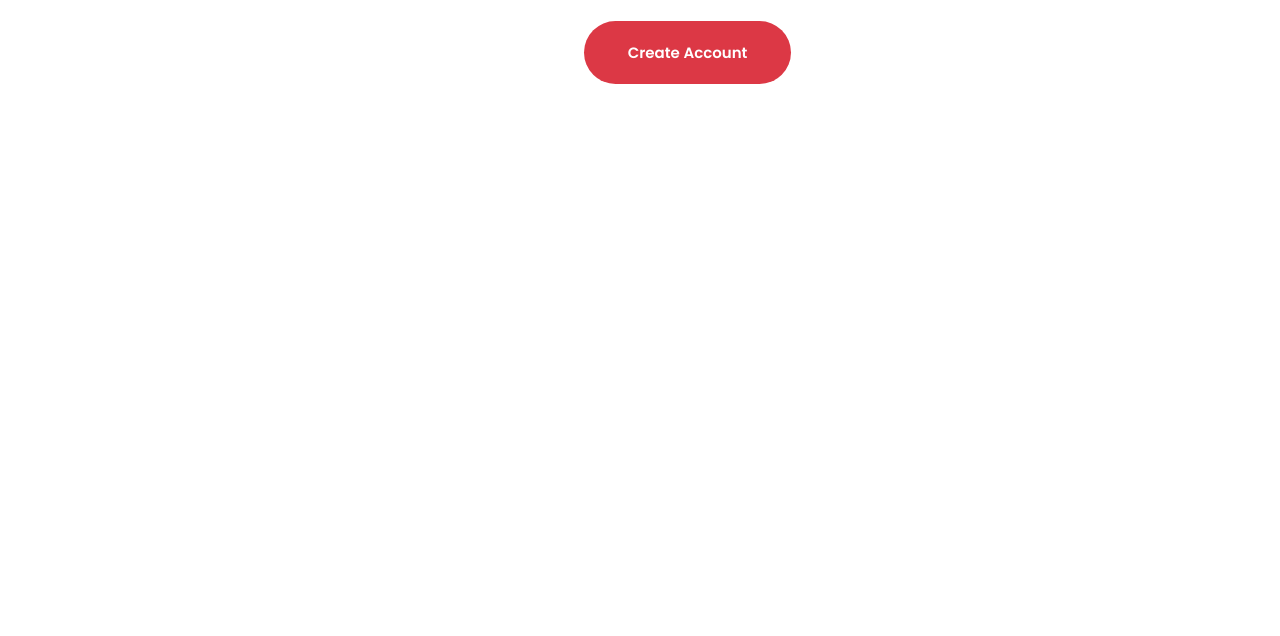
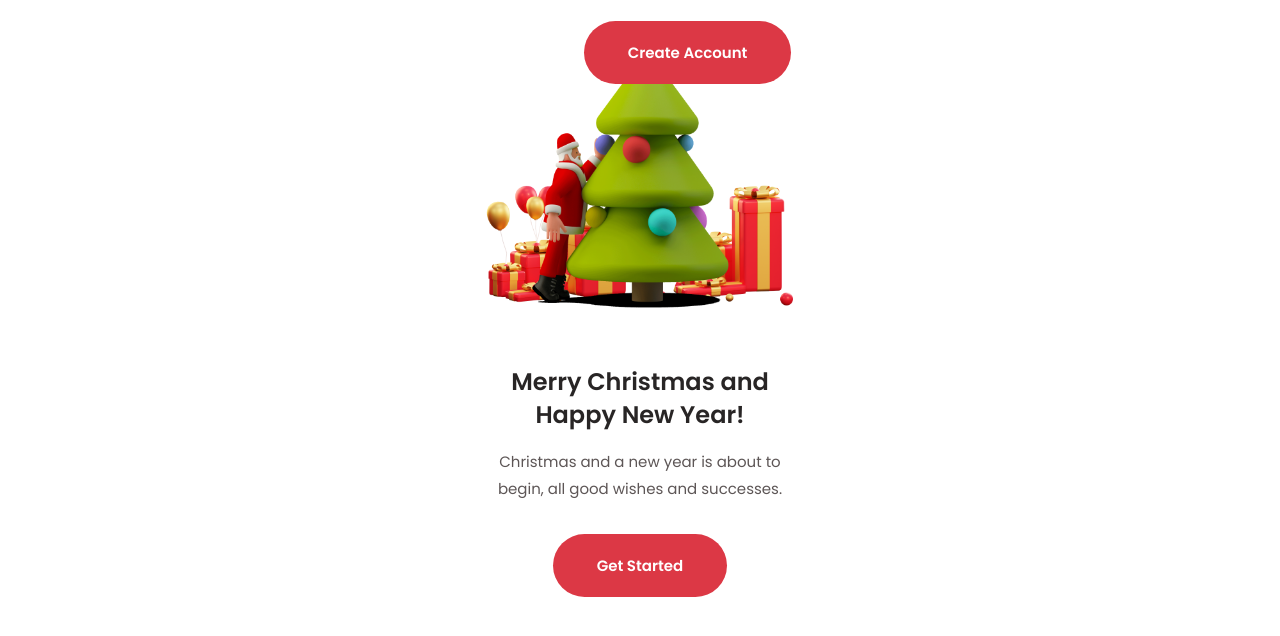
Before and after one commit to fajarfadillahh/christmas-landing-page-html-css-javascript, a plain HTML site: page index.html in a window 1280 px wide. Shown: the part 94-730 px from the top of the page. Drawn offline with nearby package versions, Linux system fonts and the light colour scheme.

Commit message:
home section

```diff
--- a/index.html
+++ b/index.html
@@ -66,6 +66,28 @@
     </header>
     <!-- ===== HEADER SECTION ===== -->
 
+    <main class="main">
+      <!-- ===== HOME SECTION ===== -->
+      <section class="home section">
+        <div class="home__container container grid">
+          <img src="./img/home.png" alt="" class="home__img" />
+
+          <div class="home__data">
+            <h1 class="home__title section-title">
+              Merry Christmas and <br />
+              Happy New Year!
+            </h1>
+            <p class="home__text section-text section-bottom">
+              Christmas and a new year is about to begin, all good wishes and
+              successes.
+            </p>
+            <a href="#" class="home__button button">Get started</a>
+          </div>
+        </div>
+      </section>
+      <!-- ===== HOME SECTION ===== -->
+    </main>
+
     <!-- ===== SWIPER JS ===== -->
     <script src="https://unpkg.com/swiper@8/swiper-bundle.min.js"></script>
 
--- a/scss/index.scss
+++ b/scss/index.scss
@@ -226,3 +226,25 @@ img {
     transform: rotate(-15deg);
   }
 }
+
+// ===== HOME SECTION =====
+.home {
+  &__container {
+    gap: 3rem;
+  }
+
+  &__img {
+    width: 320px;
+  }
+
+  &__img,
+  &__data {
+    text-align: center;
+    justify-self: center;
+  }
+
+  &__text {
+    width: 320px;
+    margin: 0 auto $margin-2;
+  }
+}
```
Also changed, not shown: css/index.css.
